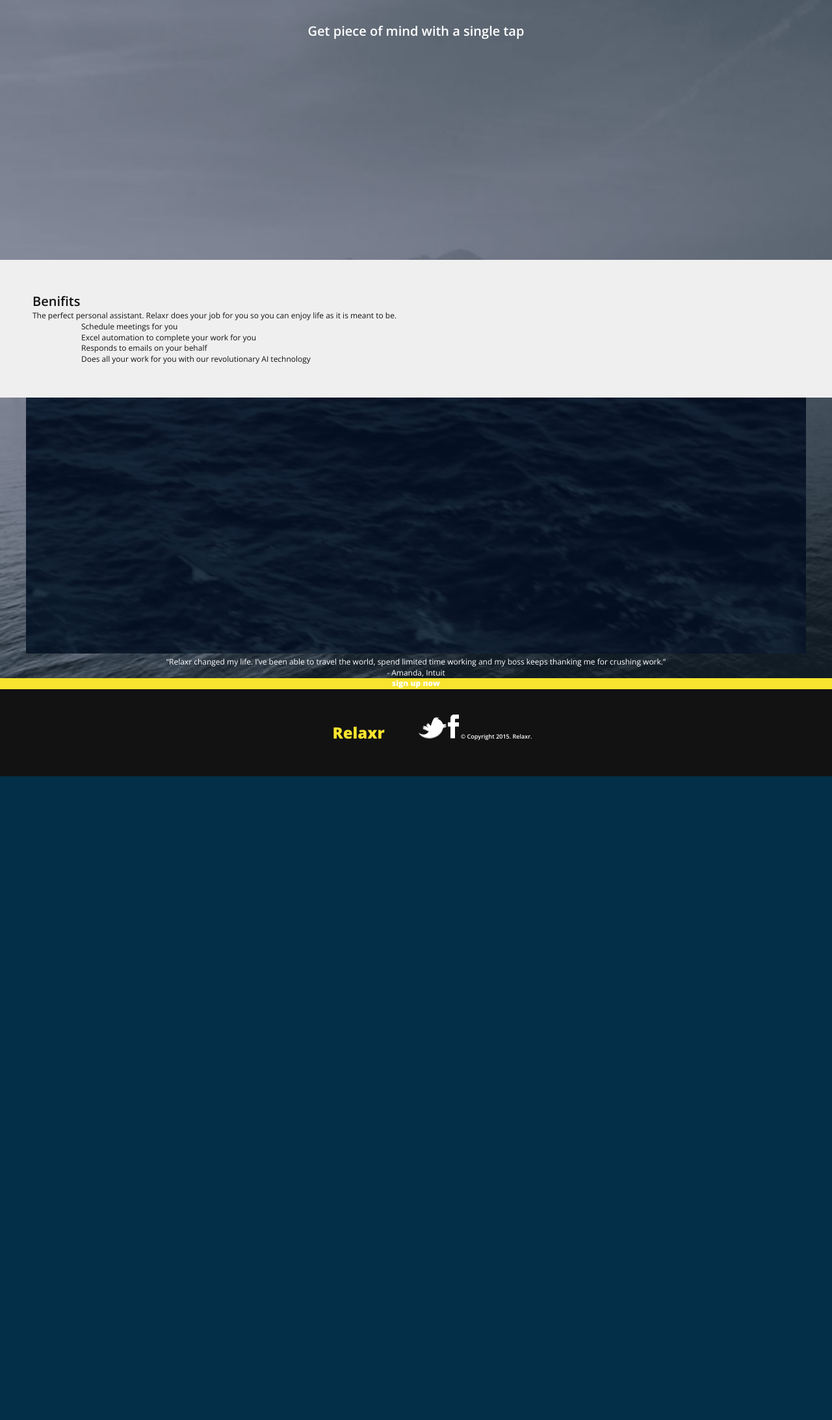
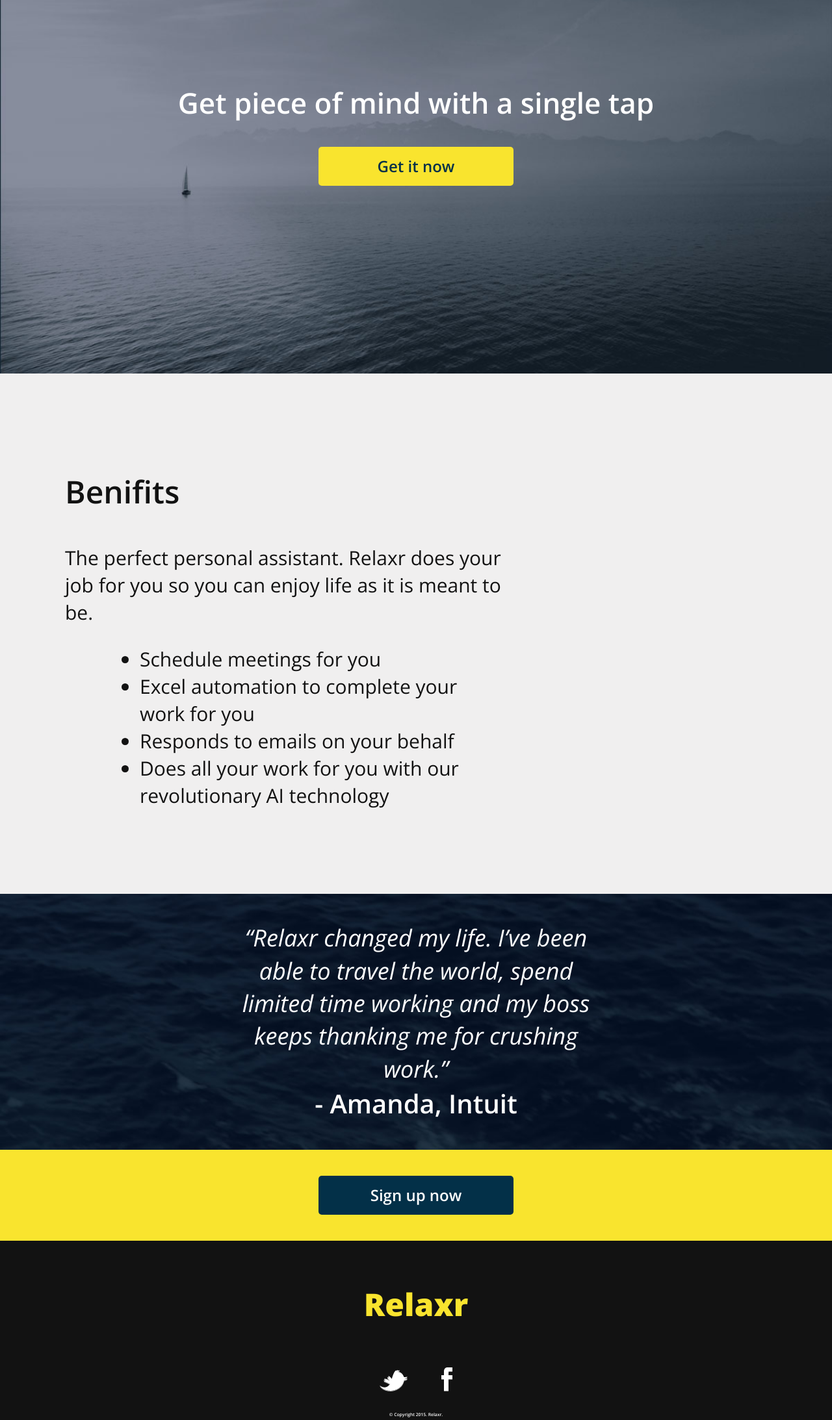
Before and after one commit to adriftdesign/ga-syd-fewd-19-assignment-2, a plain HTML site: page index.html in a window 1280 px wide. Shown: the part 100-2286 px from the top of the page at 65% size. Before the commit the page ends 1295 px from the top, so only its background shows below. Drawn offline with nearby package versions, Linux system fonts and the light colour scheme.

Commit message:
Final Commit
Thanks Pat for your help on this one, I think it is pretty close to the
original layout view. Maybe not perfect coding but I think it works
pretty well.

```diff
--- a/css/style.css
+++ b/css/style.css
@@ -45,6 +45,32 @@ Developer @GA in NYC
 /* BASE STYLES
 /*******************************************/
 
+.center-content {
+    text-align: center;
+    margin: auto;
+}
+
+.vertical-center {
+    position: relative;
+    top: 50%;
+    transform: translateY(-50%);
+    width: 800px;
+}
+
+.get-it {
+    display: inline-block;
+    height: 60px;
+    width: 300px;
+    text-decoration: none;
+    background-color: #f9e42e;
+    color: #033048;
+    border-radius: 5px;
+    line-height: 60px;
+    font-size: 24px;
+    font-weight: 600;
+    text-align: center;
+}
+
 body {
     color: #121212;
     font-size: 12px;
@@ -52,6 +78,8 @@ body {
     font-family: 'Open Sans', sans-serif;
     background: url(../images/header_bg.jpg) no-repeat center top rgb(134,141,157);
     background-size: cover;
+    width: 100%;
+    height: 600px;
     background-color: #033048;
 }
 
@@ -64,82 +92,147 @@ body {
 #container {
     width: 100%;
     margin: auto;
-    height: 500px;
+    height: 675px;
     justify-content: center;
 }
 
 h1 {
     display: inline-block;
-    padding: 50px;
+    padding-left: 100px;
+    padding-top: 40px;
+    padding-bottom: 40px;
     color: white;
     font-weight: 800;
-    font-size: 24px;
+    font-size: 54px;
+    margin-top: 0px;
 }
 
 h2 {
     color: white;
     font-weight: 600;
-    font-size: 20px;
+    font-size: 44px;
     text-align: center;
 }
 
 h3 {
     color: #121212;
     font-weight: 600;
-    font-size: 20px;
+    font-size: 48px;
 }
 
 h4 {
     display: inline-block;
-    padding: 50px;
     color: #f9e42e;
     font-weight: 800;
-    font-size: 24px;
+    font-size: 48px;
+}
+
+h5 {
+    color: white;
+    font-weight: 600;
+    font-size: 40px;
+    margin: auto;
+}
+
+p {
+    color: #121212;
+    font-size: 30px;
+    font-weight: 300;
+    width: 700px;
+}
+
+.quote p {
+    color: white;
+    font-size: 36px;
+    margin-top: 0px;
+    margin: auto;
+    text-align: center;
+    font-style: italic;
+    width: 600px;
 }
 
 .quote {
+    height: 394px;
+    width: 100%
     color: white;
     text-align: center;
+    font-size: 30px;
+    font-weight: 300;
+    background: url(../images/testimonial_bg.jpg) no-repeat center top;
+    background-size: cover;
 }
 
-header {
-
-}
-
-ol {
+ul {
     margin-left: 75px;
+    width: 550px;
     font: light;
-    color: 121212;
+    color: #121212;
+    font-weight: 400;
+    font-size: 30px;
 }
 
 .sign-up {
+    display: inline-block;
+    height: 140px;
+    width: 100%;
     background: #f9e42e;
     color: white;
-    text-align: center;
     font-weight: 800;
-    font-size: 12px;
+    font-size: 24px;
     border: 5px;
+    padding: 40px;
+}
+
+.sign-up-button {
+    display: inline-block;
+    height: 60px;
+    width: 300px;
+    text-decoration: none;
+    background-color: #033048;
+    color: white;
+    border-radius: 5px;
+    line-height: 60px;
+    font-size: 24px;
+    font-weight: 600;
 }
 
 .benifits {
     background-size: cover;
     background-color: #f0efef;
-    padding: 50px;
+    padding: 100px;
 }
 
 dark blue {
     background-color: #033048;
 }
 
+nav {
+    text-align: center;
+    height: 60px;
+    width: 300px;
+    text-decoration: none;
+    background-color: #033048;
+    color: white;
+    border-radius: 5px;
+    line-height: 60px;
+    font-size: 24px;
+    font-weight: 600;
+}
 
 footer {
     background: #121212;
     color: white;
+    height: 300px;
     font-weight: 600;
     font-size: 9px;
     text-align: center;
 }
 
+footer img {
+    margin-left: 25px;
+    margin-right: 25px;
+    margin-bottom: 25px;
+}
 /******************************************
 /* ADDITIONAL STYLES
 /*******************************************/
--- a/index.html
+++ b/index.html
@@ -9,7 +9,7 @@
 		<title>Relaxr</title>
 
 		<!-- external CSS link -->
-		<link rel="stylesheet" href="css/reset.css">
+		<link rel="stylesheet" href="css/normalize.css">
 		<link rel="stylesheet" href="css/style.css">
 
 	</head>
@@ -17,39 +17,45 @@
 		<div id="container">
 			<header>
 				<h1>Relaxr</h1>
-				<h2>Get piece of mind with a single tap</h2>
+				<div class="center-content">
+                    <h2>Get piece of mind with a single tap</h2>
+				    <a class="get-it" href="#">Get it now</a>
+				</div>
 			</header>
         </div><!-- #container -->
 
         <div class="benifits">
             <h3>Benifits</h3>
                  <p>The perfect personal assistant. Relaxr does your job for you so you can enjoy life as it is meant to be.</p>
-            <ol>
+            <ul>
                 <li>Schedule meetings for you</li>
                 <li>Excel automation to complete your work for you</li>
                 <li>Responds to emails on your behalf</li>
                 <li>Does all your work for you with our revolutionary AI technology</li>
-            </ol>
+            </ul>
         </div>
 
         <div class="quote">
-            <img src="images/testimonial_bg.jpg" alt="Testimonials">
-            <p>“Relaxr changed my life. I’ve been able to travel the world, spend limited time working and my boss keeps thanking me for crushing work.”</p>
-            <P>- Amanda, Intuit</P>
-
+            <div class="vertical-center center-content"><p>“Relaxr changed my life. I’ve been able to travel the world, spend limited time working and my boss keeps thanking me for crushing work.”</p>
+            <h5>- Amanda, Intuit</h5>
+            </div>
         </div>
 
         <div class="sign-up">
-            <nav>
-                <p>sign up now</p>
-            </nav>
+            <div class="center-content">
+               <a class="sign-up-button" href="#">Sign up now</a>
+            </div>
         </div>
 
         <footer>
+            <div>
             <h4>Relaxr</h4>
+            <div>
             <img src="images/twitter.png" alt="twitter">
             <img src="images/facebook.png" alt="facebook">
-            &copy; Copyright 2015. Relaxr.
+            </div>
+            <small>&copy; Copyright 2015. Relaxr.</small>
+            </div>
         </footer>
 
 	</body>
```
